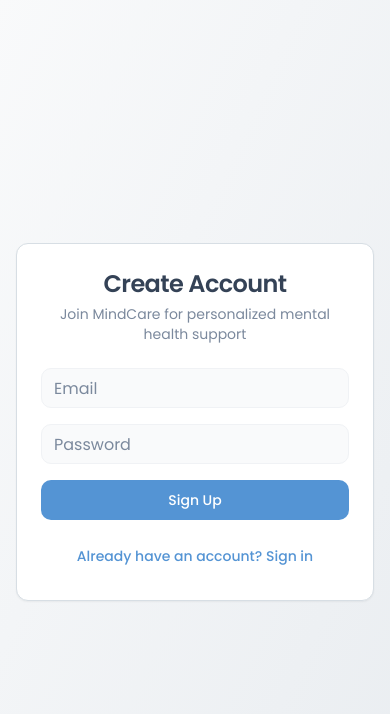
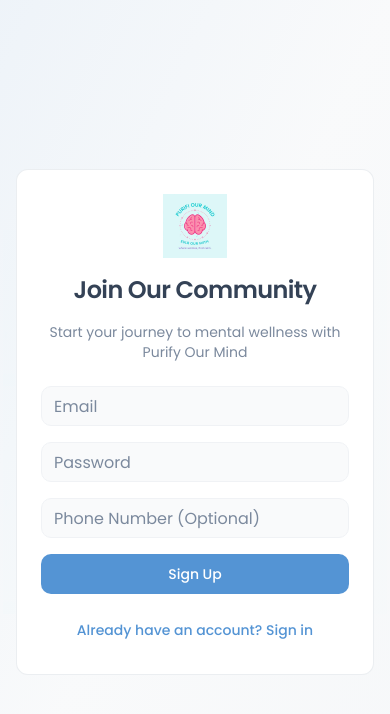
Before and after one commit to Wint-hazel/Purify-our-mind, a React (Vite) app: page /auth in a window 390 px wide. Both pictures are taken after a click on the button "Don't have an account? Sign up". Shown: the top 714 px of the page. Built offline with nearby package versions, Linux system fonts and the light colour scheme.

Commit message:
feat: Update login/signup page
- Changed login/signup page background to use the "Purify Our Mind" logo.
- Added phone number input to the signup feature.

```diff
--- a/src/hooks/useAuth.tsx
+++ b/src/hooks/useAuth.tsx
@@ -5,7 +5,7 @@ import { supabase } from '@/integrations/supabase/client';
 interface AuthContextType {
   user: User | null;
   session: Session | null;
-  signUp: (email: string, password: string) => Promise<{ error: any }>;
+  signUp: (email: string, password: string, phone?: string) => Promise<{ error: any }>;
   signIn: (email: string, password: string) => Promise<{ error: any }>;
   signOut: () => Promise<void>;
   loading: boolean;
@@ -50,14 +50,17 @@ export const AuthProvider = ({ children }: AuthProviderProps) => {
     return () => subscription.unsubscribe();
   }, []);
 
-  const signUp = async (email: string, password: string) => {
+  const signUp = async (email: string, password: string, phone?: string) => {
     const redirectUrl = `${window.location.origin}/`;
 
     const { error } = await supabase.auth.signUp({
       email,
       password,
       options: {
-        emailRedirectTo: redirectUrl
+        emailRedirectTo: redirectUrl,
+        data: {
+          phone_number: phone || ''
+        }
       }
     });
     return { error };
--- a/src/pages/Auth.tsx
+++ b/src/pages/Auth.tsx
@@ -5,11 +5,13 @@ import { Input } from '@/components/ui/input';
 import { Card, CardContent, CardDescription, CardHeader, CardTitle } from '@/components/ui/card';
 import { useAuth } from '@/hooks/useAuth';
 import { useToast } from '@/hooks/use-toast';
+import logo from '@/assets/logo.png';
 
 const Auth = () => {
   const [isLogin, setIsLogin] = useState(true);
   const [email, setEmail] = useState('');
   const [password, setPassword] = useState('');
+  const [phoneNumber, setPhoneNumber] = useState('');
   const [loading, setLoading] = useState(false);
   const { user, signIn, signUp } = useAuth();
   const { toast } = useToast();
@@ -28,7 +30,7 @@ const Auth = () => {
       if (isLogin) {
         result = await signIn(email, password);
       } else {
-        result = await signUp(email, password);
+        result = await signUp(email, password, phoneNumber);
       }
 
       if (result.error) {
@@ -55,16 +57,32 @@ const Auth = () => {
   };
 
   return (
-    <div className="min-h-screen flex items-center justify-center bg-gradient-to-br from-background to-muted p-4">
-      <Card className="w-full max-w-md">
-        <CardHeader className="space-y-1">
-          <CardTitle className="text-2xl text-center">
-            {isLogin ? 'Welcome Back' : 'Create Account'}
+    <div className="min-h-screen bg-gradient-to-br from-primary-glow/20 via-background to-secondary/30 flex items-center justify-center p-4 relative overflow-hidden">
+      {/* Background Logo */}
+      <div className="absolute inset-0 flex items-center justify-center opacity-5">
+        <img
+          src={logo}
+          alt="Purify Our Mind"
+          className="w-96 h-96 object-contain"
+        />
+      </div>
+
+      <Card className="w-full max-w-md shadow-soft bg-card/95 backdrop-blur-sm border-border/50 relative z-10">
+        <CardHeader className="space-y-4 text-center">
+          <div className="flex justify-center">
+            <img
+              src={logo}
+              alt="Purify Our Mind"
+              className="w-16 h-16 object-contain"
+            />
+          </div>
+          <CardTitle className="text-2xl text-foreground">
+            {isLogin ? 'Welcome Back' : 'Join Our Community'}
           </CardTitle>
-          <CardDescription className="text-center">
+          <CardDescription className="text-muted-foreground">
             {isLogin
-              ? 'Sign in to your MindCare account'
-              : 'Join MindCare for personalized mental health support'
+              ? 'Sign in to continue your mental wellness journey'
+              : 'Start your journey to mental wellness with Purify Our Mind'
             }
           </CardDescription>
         </CardHeader>
@@ -89,6 +107,16 @@ const Auth = () => {
                 minLength={6}
               />
             </div>
+            {!isLogin && (
+              <div className="space-y-2">
+                <Input
+                  type="tel"
+                  placeholder="Phone Number (Optional)"
+                  value={phoneNumber}
+                  onChange={(e) => setPhoneNumber(e.target.value)}
+                />
+              </div>
+            )}
             <Button
               type="submit"
               className="w-full"
```
